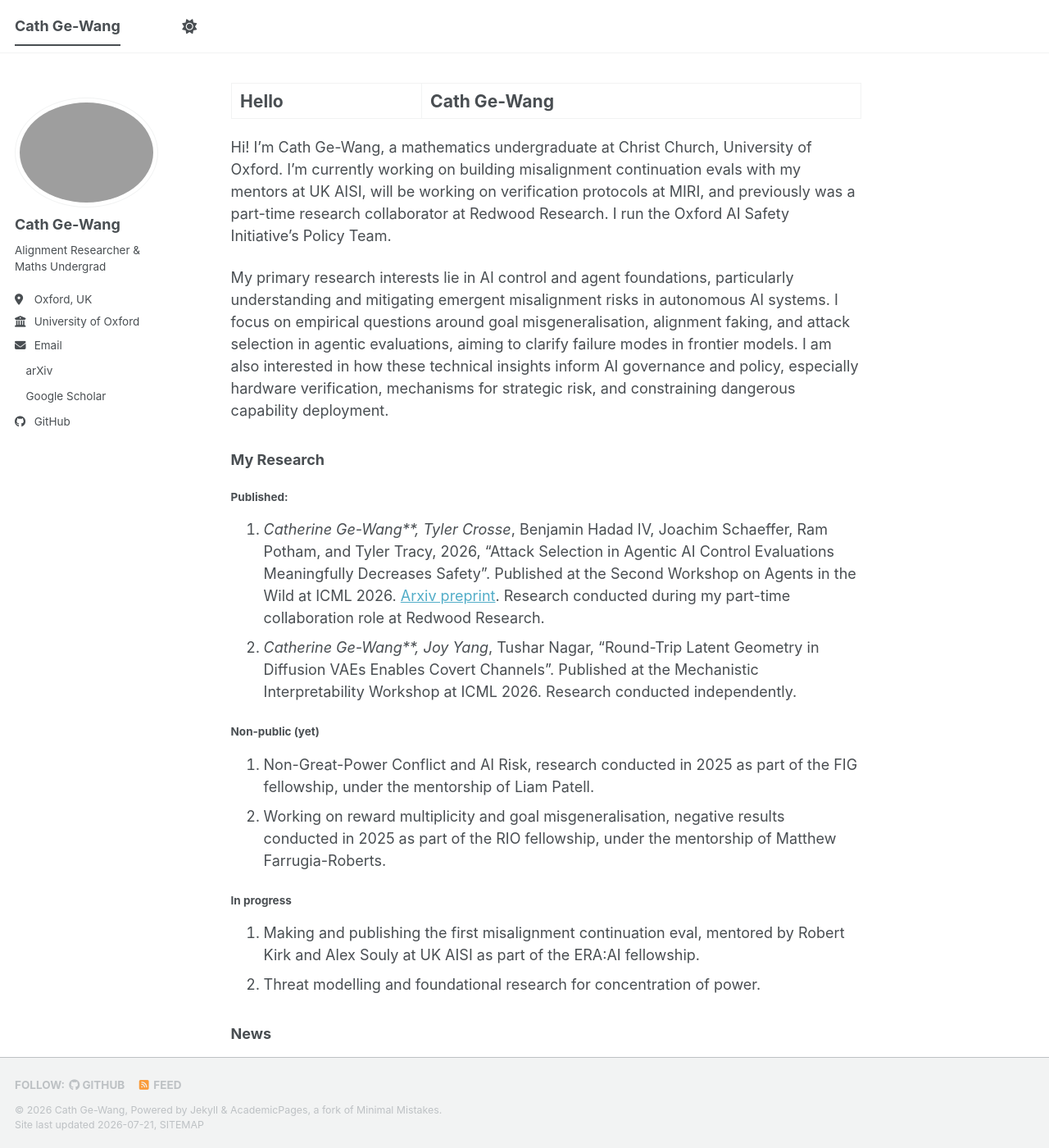
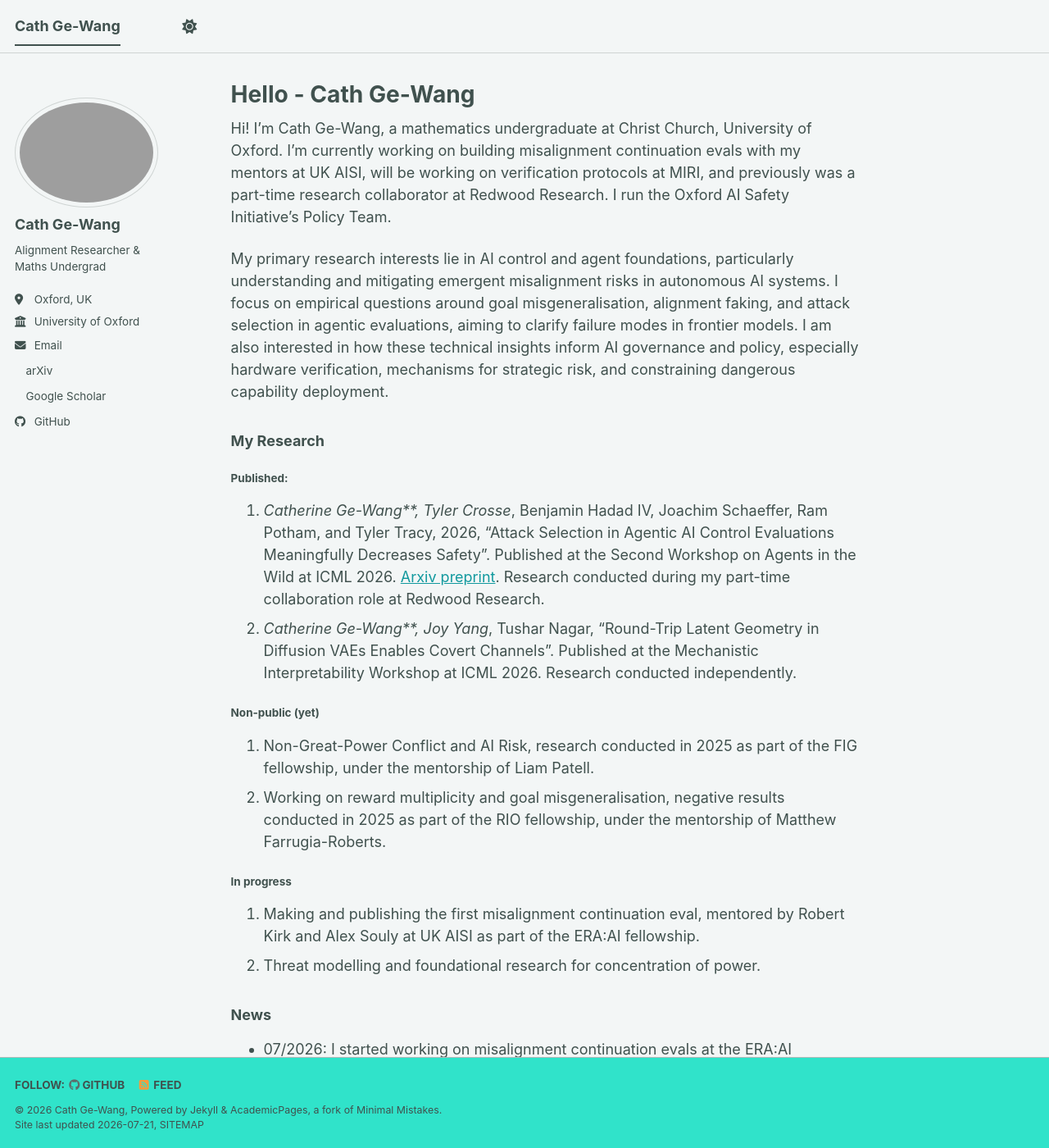
Before and after one commit to cjgwang/cjgwang.github.io, a Jekyll site: the page built from _pages/about.md, in a window 1280 px wide and 1400 px high. Shown: the whole window at 82% size. Built offline with Jekyll 4.4.1, drawn with Linux system fonts in a browser that asks for light colours; a style sheet for code colours, icons or effects is not loaded.

Commit message:
Update site theme, description, favicon, and profile photo
Co-Authored-By: Claude Sonnet 5 <noreply@anthropic.com>

```diff
--- a/_config.yml
+++ b/_config.yml
@@ -8,11 +8,11 @@
 
 # Basic Site Settings
 locale                   : "en-US"
-site_theme               : "default" # The available themes options are "default", "air", "sunrise", "mint", "dirt" and "contrast"
+site_theme               : "mint" # The available themes options are "default", "air", "sunrise", "mint", "dirt" and "contrast"
 title                    : "Cath Ge-Wang"
 title_separator          : "-"
 name                     : &name "Cath Ge-Wang"
-description              : &description "Your Name's academic portfolio"   # Update this with a general description of your site, this is the default if not overridden by a page
+description              : &description "Cath's research website"   # Update this with a general description of your site, this is the default if not overridden by a page
 url                      : https://cjgwang.github.io # The base hostname & protocol for your site e.g. "https://[your GitHub username].github.io",
                                                            # or if you already have some other page hosted on Github then use "https://[your GitHub username].github.io/[Your Repo Name]"
 baseurl                  : "" # the subpath of your site, e.g. "/blog"
--- a/_pages/about.md
+++ b/_pages/about.md
@@ -1,6 +1,6 @@
 ---
 permalink: /
-title: "Hello | Cath Ge-Wang"
+title: "Hello - Cath Ge-Wang"
 author_profile: true
 redirect_from:
   - /about/
```
Also changed, not shown: images/favicon.svg, 1 other file.
